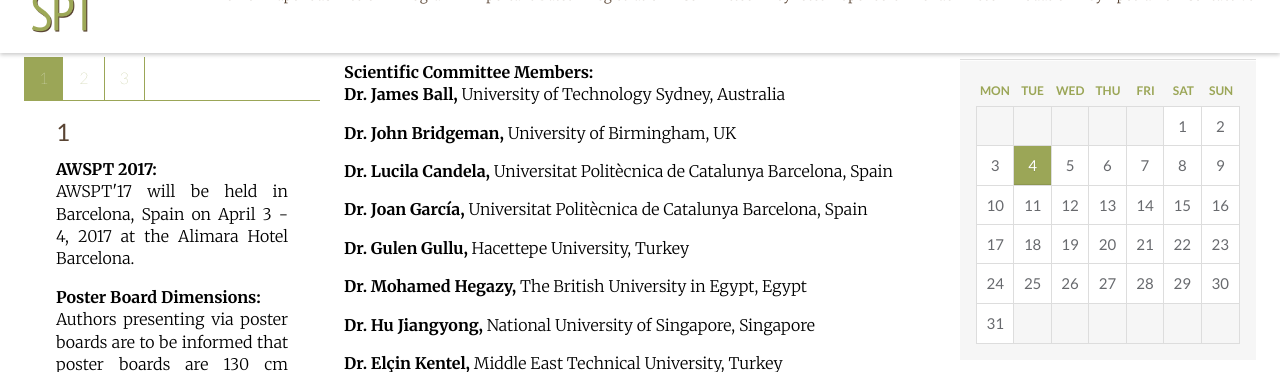
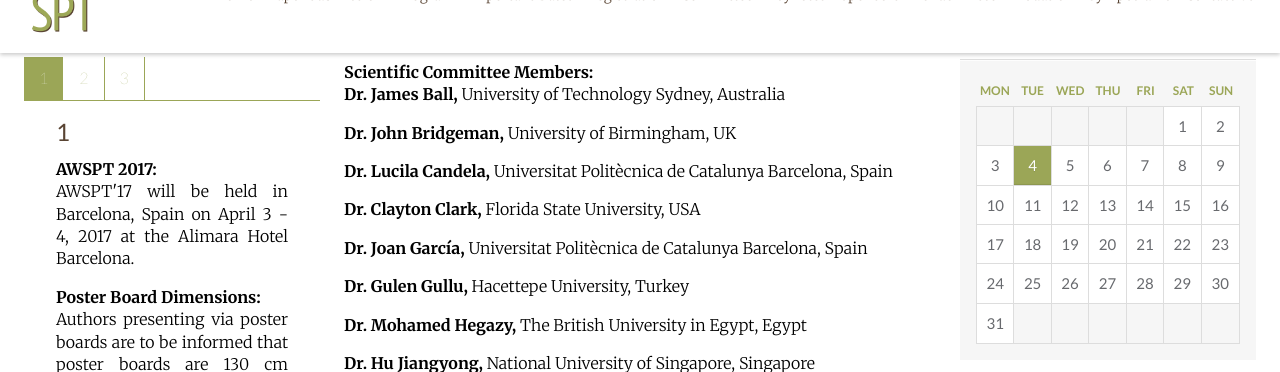
Before and after one commit to emdsgn/awspt, a Jekyll site: the page built from committee.html, in a window 1280 px wide and 900 px high, scrolled down 470 px, cut to the strip 61-433 px from the top of the window. Built offline with Jekyll 4.4.1, drawn with Linux system fonts in a browser that asks for light colours; nearby versions of some CDN libraries; Markdown is read by kramdown in place of the engine named in the settings; comment, search, counter and statistics services are not loaded.

Commit message:
updated sc

```diff
--- a/committee.html
+++ b/committee.html
@@ -14,6 +14,7 @@ keyword: air pollution conference, water pollution conference, soil pollution co
     <p class="body"><b>Dr. James Ball,</b> University of Technology Sydney, Australia</p>
     <p class="body"><b>Dr. John Bridgeman,</b> University of Birmingham, UK</p>
     <p class="body"><b>Dr. Lucila Candela,</b> Universitat Politècnica de Catalunya Barcelona, Spain</p>
+    <p class="body"><b>Dr. Clayton Clark,</b> Florida State University, USA</p>
     <p class="body"><b>Dr. Joan García,</b> Universitat Politècnica de Catalunya Barcelona, Spain</p>
     <p class="body"><b>Dr. Gulen Gullu,</b> Hacettepe University, Turkey</p>
 
```
Also changed, not shown: 1 other file.
